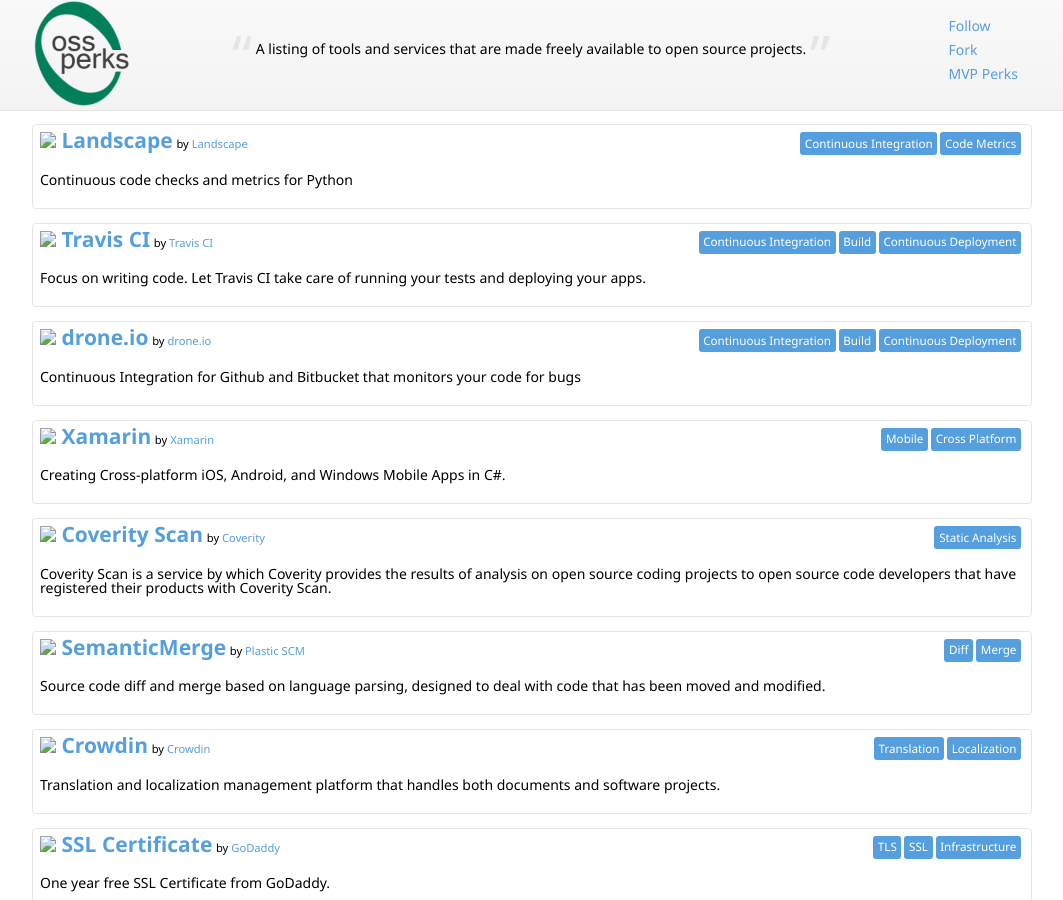
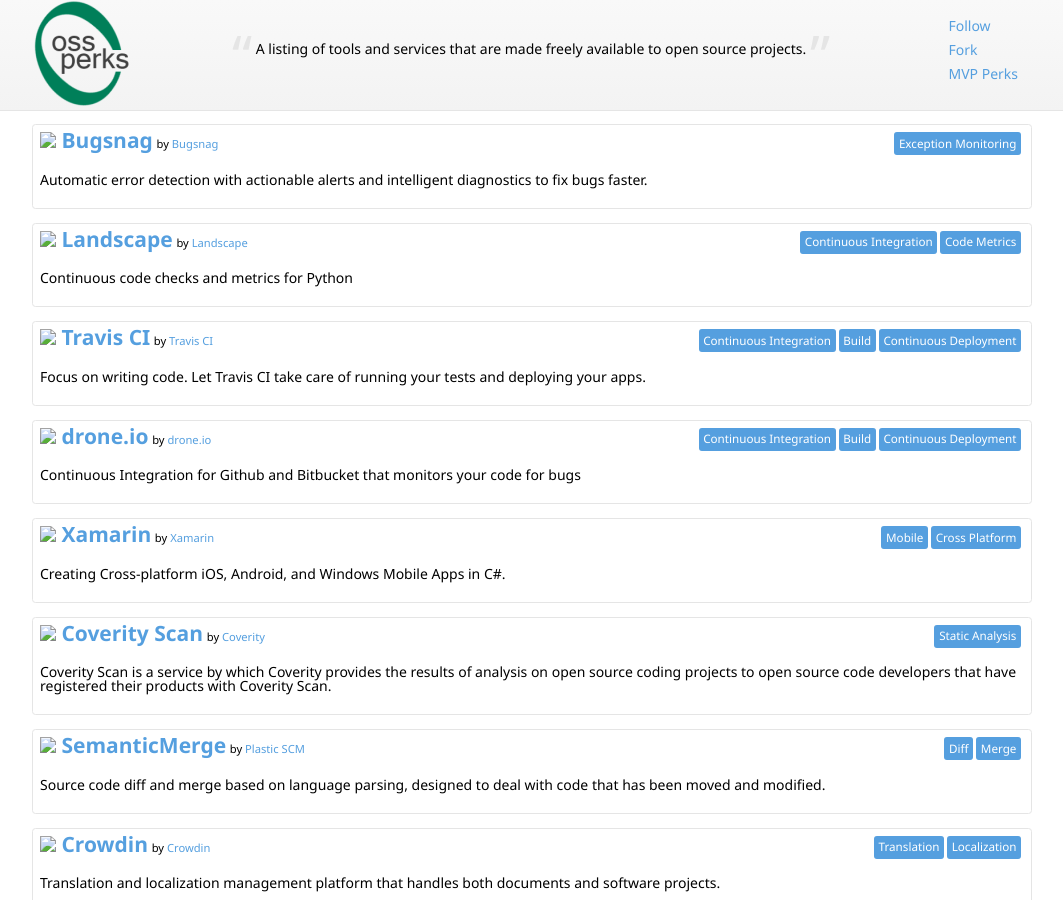
Before and after one commit to nikmd23/ossperks, a Jekyll site: the page built from index.html, in a window 1280 px wide and 900 px high. Shown: the whole window, without its empty margins (108-1171 px from the left). Built offline with Jekyll 4.4.1, drawn with Linux system fonts in a browser that asks for light colours; nearby versions of some CDN libraries.

Commit message:
Update index.html
Added Bugsnag

```diff
--- a/index.html
+++ b/index.html
@@ -11,6 +11,13 @@
     uri: http://www.atlassian.com/
 
 perks:
+
+- perk: {name: Bugsnag, uri: 'http://bugsnag.com/'}
+  description: Automatic error detection with actionable alerts and intelligent diagnostics to fix bugs faster.
+  categories: [Exception Monitoring]
+  platforms: [Java, Node.js, JavaScript, PHP, Python, Ruby, Go, iOS, Android]
+  company: {name: Bugsnag, uri: 'http://bugsnag.com/'}
+
 - perk: {name: Landscape, uri: 'https://landscape.io'}
   description: Continuous code checks and metrics for Python
   categories: [Continuous Integration, Code Metrics]
```
